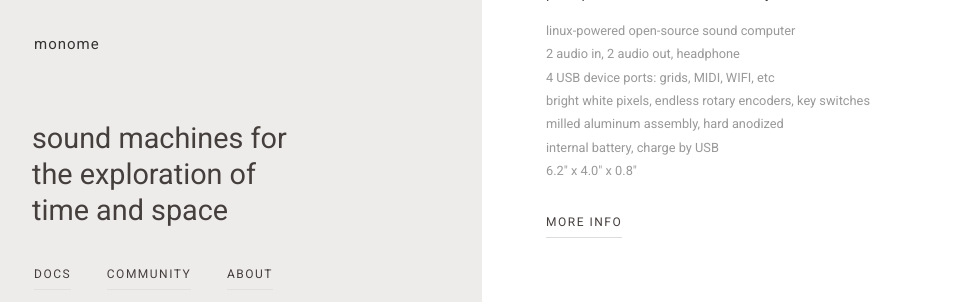
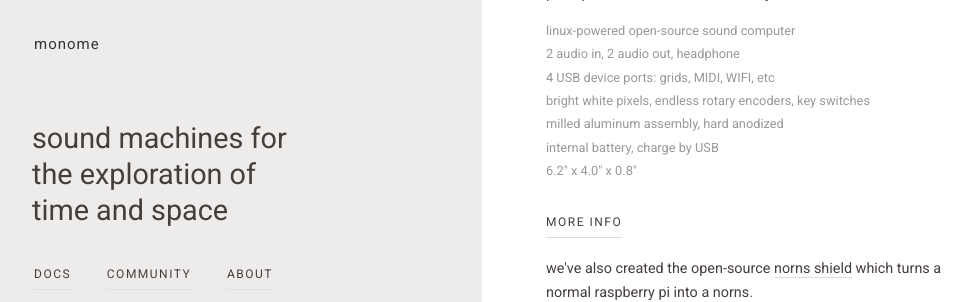
Before and after one commit to monome/monome.github.io, a Jekyll site: the page built from index.html, in a window 1280 px wide and 900 px high, scrolled down 724 px, cut to the strip 0-302 px from the top of the window. Shown: the whole strip, without its empty margins (30-1001 px from the left). Built offline with Jekyll 4.4.1, drawn with Linux system fonts in a browser that asks for light colours.

Commit message:
add norns shield link

```diff
--- a/index.html
+++ b/index.html
@@ -21,6 +21,7 @@
 <a href="{{ site.url }}/docs/norns" class="ui-text ui-link">More Info</a>
 {% include buy-norns.html %}
 </div>
+<p>we've also created the open-source <a href="https://llllllll.co/t/diy-norns-shield/27638">norns shield</a> which turns a normal raspberry pi into a norns.</p>
 </div>
 
 <a name="crow">
```
